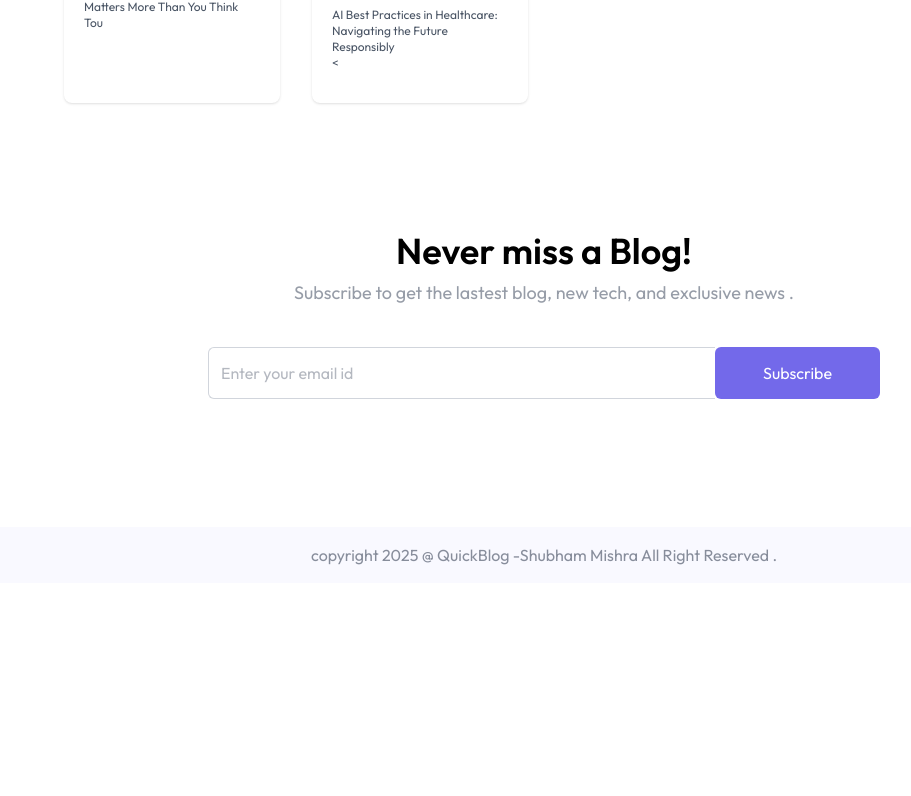
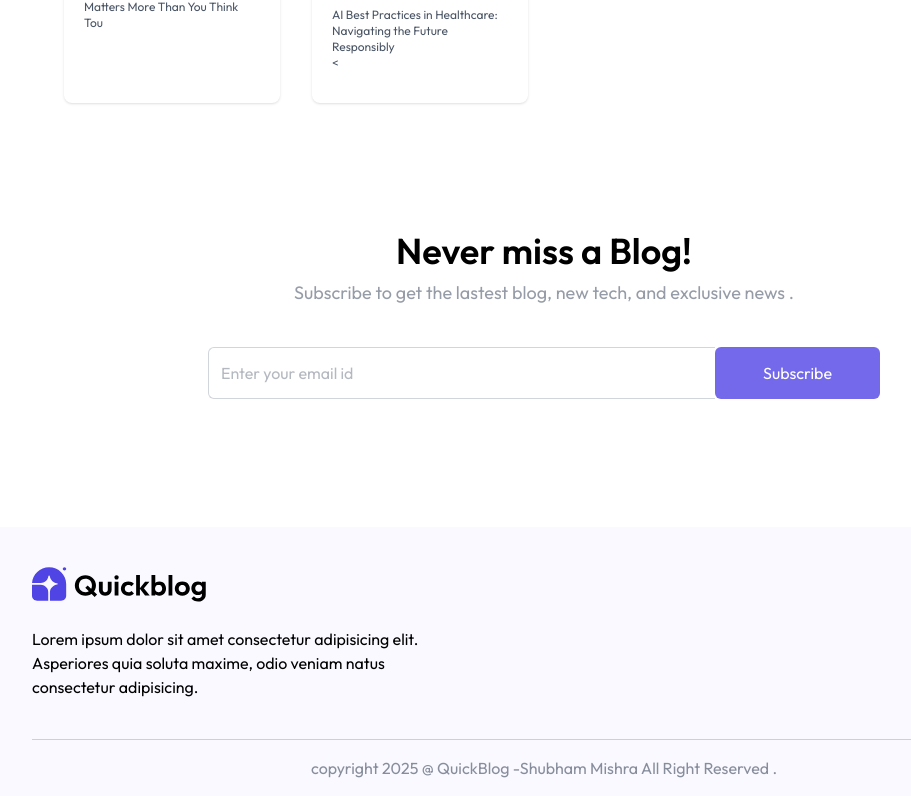
Before and after one commit to Shubham53Mishra/blog, a React (Vite) app in the folder client/: page / in a window 1280 px wide. Shown: the part 1604-2400 px from the top of the page, without its empty margins (96-1007 px from the left). Before the commit the page ends 2187 px from the top, so only its background shows below. Built offline with nearby package versions, Linux system fonts and the light colour scheme.

Commit message:
set the footer

```diff
--- a/client/src/components/Footer.jsx
+++ b/client/src/components/Footer.jsx
@@ -1,10 +1,14 @@
 import React from 'react'
+import { assets } from '../assets/assets'
 
 const Footer = () => {
   return (
     <div className='px-6 md:px-16 lg:px-24 xl:px-32 bg-primary/3'>
-      <div>
-
+      <div className='flex flex-col md:flex-row items-start justify-between gap-10 py-10 border-b border-gray-500/30 text-500'>
+       <div>
+        <img src={assets.logo} alt="logo" className='w-32 sm:w-44'/>
+        <p className='max-w-[410px] mt-6'> Lorem ipsum dolor sit amet consectetur adipisicing elit. Asperiores quia soluta maxime, odio veniam natus consectetur adipisicing. </p>
+       </div>
       </div>
       <p className='py-4 text-center text-sm md:text-base text-gray-500/80'>copyright 2025 @ QuickBlog -Shubham Mishra All Right Reserved .</p>
     </div>
```
Also changed, not shown: client/src/components/Newsletter.jsx (line endings or trailing spaces).
